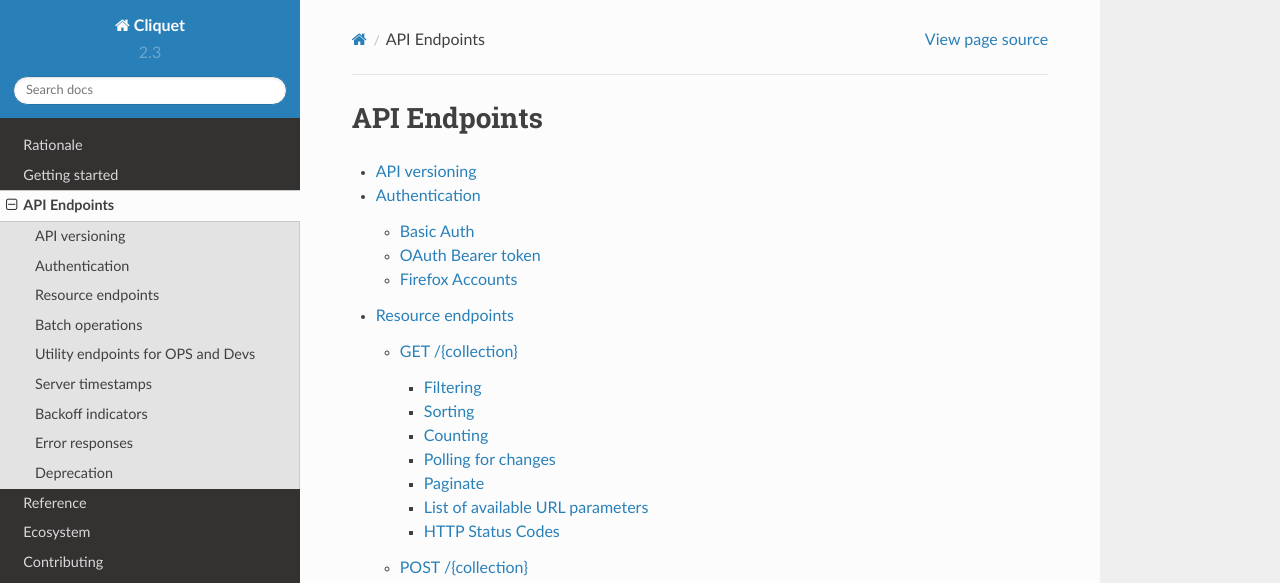
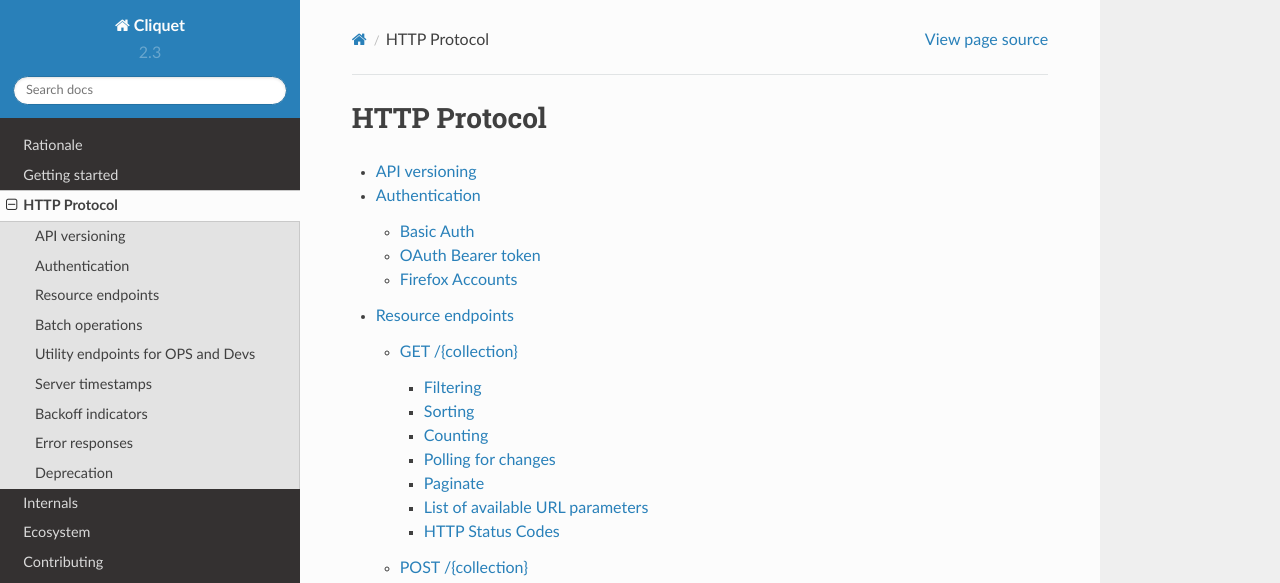
Before and after one commit to Kinto/kinto, a Sphinx documentation site: the page built from docs/api/index.rst, in a window 1280 px wide and 900 px high. Shown: the top 583 px of the window. Built offline with Sphinx 7.4.7 and the Read the Docs theme 2.0.0, drawn with Linux system fonts in a browser that asks for light colours.

Commit message:
Change TOC titles.

```diff
--- a/docs/api/index.rst
+++ b/docs/api/index.rst
@@ -1,6 +1,6 @@
 .. _api-endpoints:
 
-API Endpoints
+HTTP Protocol
 #############
 
 .. toctree::
--- a/docs/reference/index.rst
+++ b/docs/reference/index.rst
@@ -1,6 +1,6 @@
 .. _reference:
 
-Reference
+Internals
 #########
 
 .. toctree::
```
